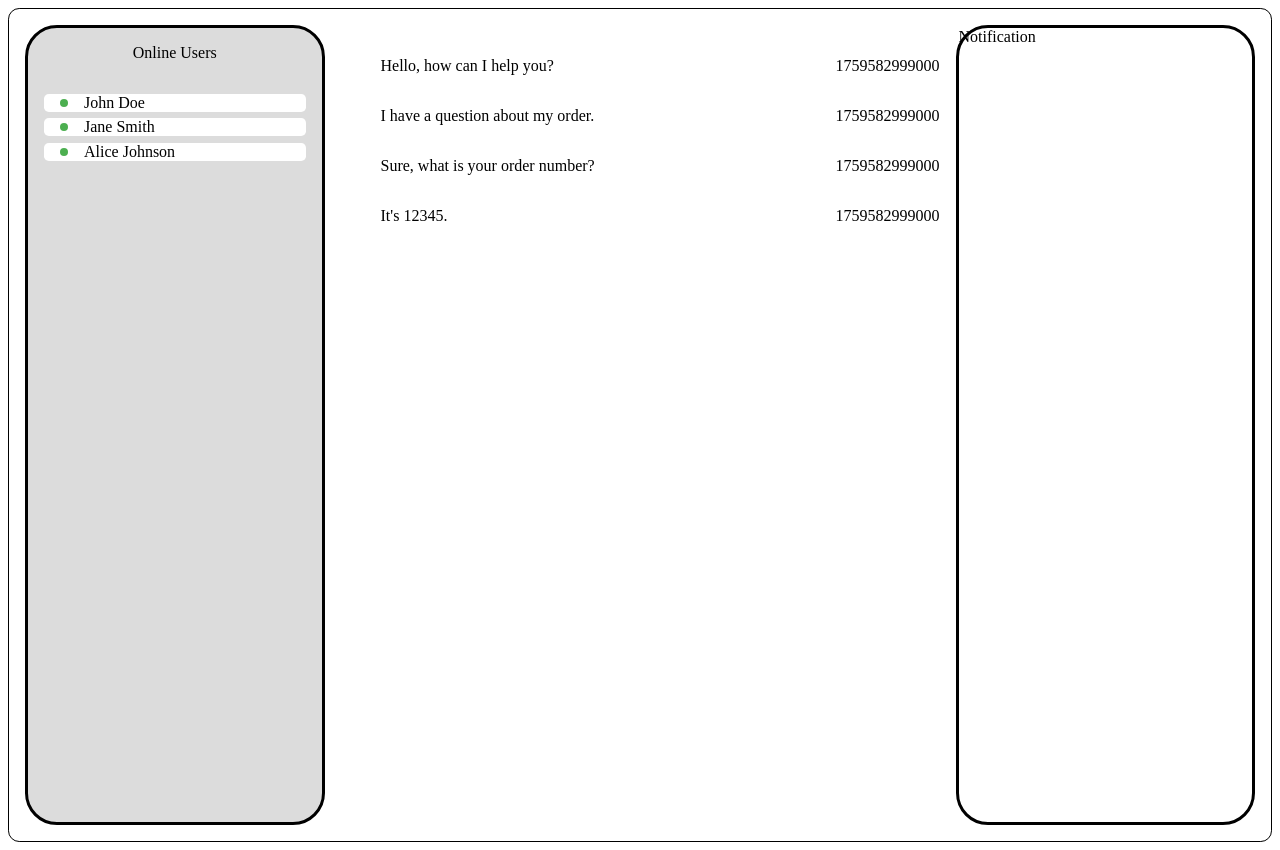
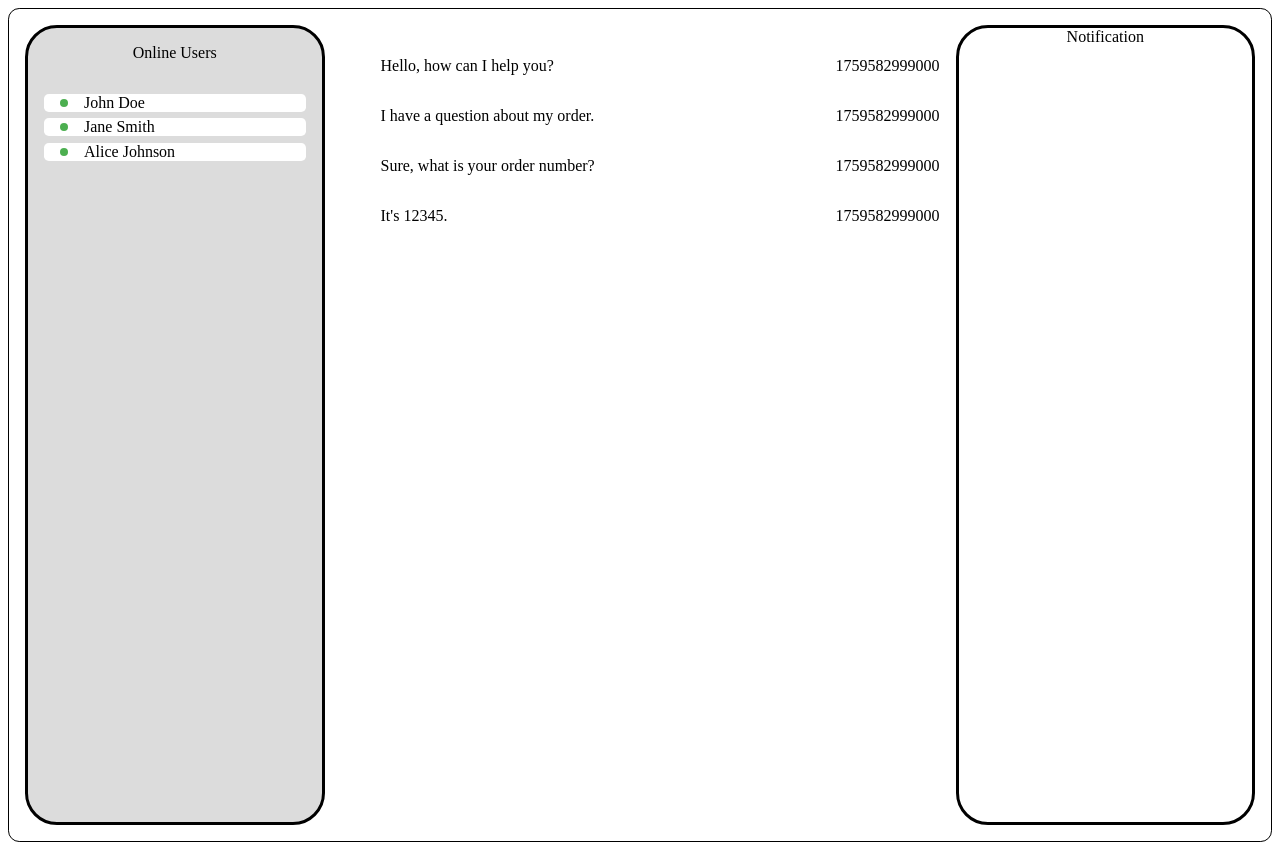
Before and after one commit to Mathieuka/chat-ai, a Vue app: page / in a window 1280 px wide. Built offline with nearby package versions, Linux system fonts and the light colour scheme; the HTML template or start-up script is replaced by a standard one.

Commit message:
feat: add NotificationView component and integrate it into App.vue

```diff
--- a/src/App.vue
+++ b/src/App.vue
@@ -1,6 +1,7 @@
 <script setup lang="ts">
 import OnlineUserList from '@/components/OnlineUsersList.vue'
 import ChatView from '@/components/ChatView.vue'
+import NotificationView from '@/components/NotificationView.vue'
 
 const users = [
   {
@@ -52,7 +53,7 @@ const messages = [
   <div class="main-container">
     <OnlineUserList :users="users" />
     <ChatView :messages="messages" />
-    <div class="notification">Notification</div>
+    <NotificationView />
   </div>
 </template>
 
@@ -69,14 +70,4 @@ const messages = [
   margin: auto;
   border-radius: 0.7rem;
 }
-
-.chat {
-  border: 0.1rem solid black;
-  border-radius: 2rem;
-}
-
-.notification {
-  border: 0.2rem solid black;
-  border-radius: 2rem;
-}
 </style>
--- /dev/null
+++ b/src/components/NotificationView.vue
@@ -0,0 +1,14 @@
+<script setup lang="ts"></script>
+
+<template>
+  <div class="notification">Notification</div>
+</template>
+
+<style scoped>
+.notification {
+  display: flex;
+  justify-content: center;
+  border: 0.2rem solid black;
+  border-radius: 2rem;
+}
+</style>
```
